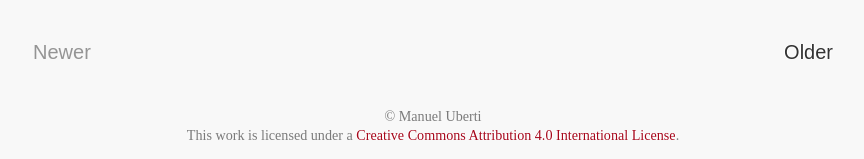
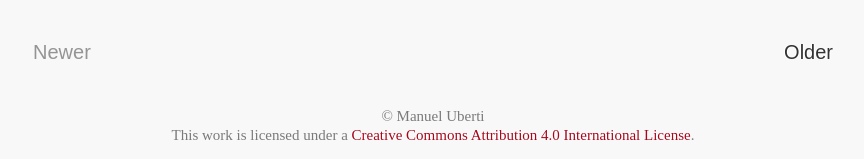
Before and after one commit to manuel-uberti/manuel-uberti.github.io, a Jekyll site: the page built from index.html, in a window 1280 px wide. Shown: the part 1262-1421 px from the top of the page, without its empty margins (207-1071 px from the left). Built offline with Jekyll 4.4.1, drawn with Linux system fonts in a browser that asks for light colours; some web fonts are replaced; the list of posts is cut into pages by our own code.

Commit message:
Slightly increase footer font size

```diff
--- a/_includes/footer.html
+++ b/_includes/footer.html
@@ -1,18 +1,16 @@
 <footer class="center">
     <div class="measure">
         <div>
-            <small>© Manuel Uberti</small>
+            © Manuel Uberti
         </div>
         <div>
-            <small>
-                This work is licensed under a <a href="http://creativecommons.org/licenses/by/4.0/">Creative Commons Attribution 4.0 International License</a>.<br/>
-            </small>
+            This work is licensed under a <a href="http://creativecommons.org/licenses/by/4.0/">Creative Commons Attribution 4.0 International License</a>.<br/>
         </div>
     </div>
 </footer>
 {% if site.enable_anchorjs %}<!-- AnchorJS -->
 <script src="https://cdnjs.cloudflare.com/ajax/libs/anchor-js/3.0.0/anchor.min.js"></script>
 <script>
-    anchors.options.visible = 'always';
-    anchors.add('article h2, article h3, article h4, article h5, article h6');
+ anchors.options.visible = 'always';
+ anchors.add('article h2, article h3, article h4, article h5, article h6');
 </script>{% endif %}
```
